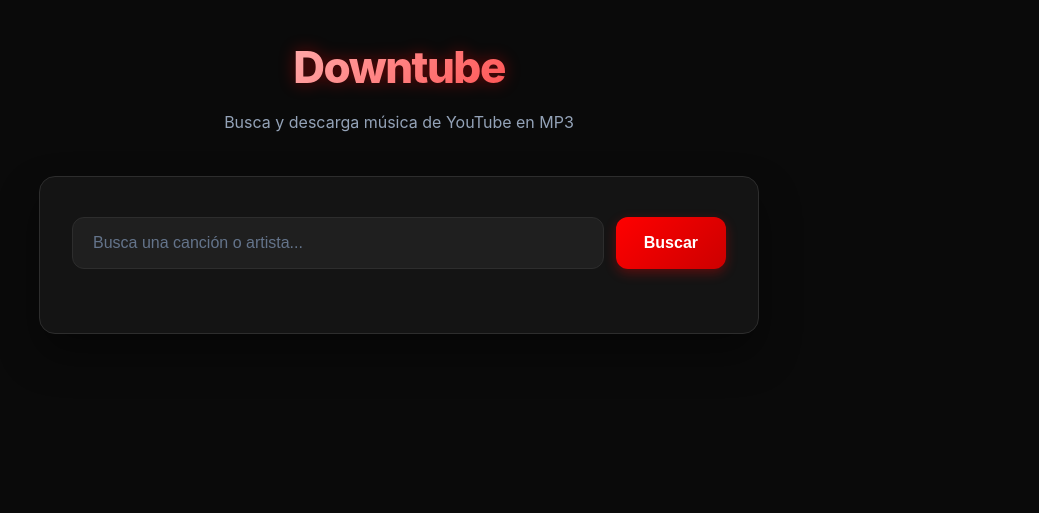
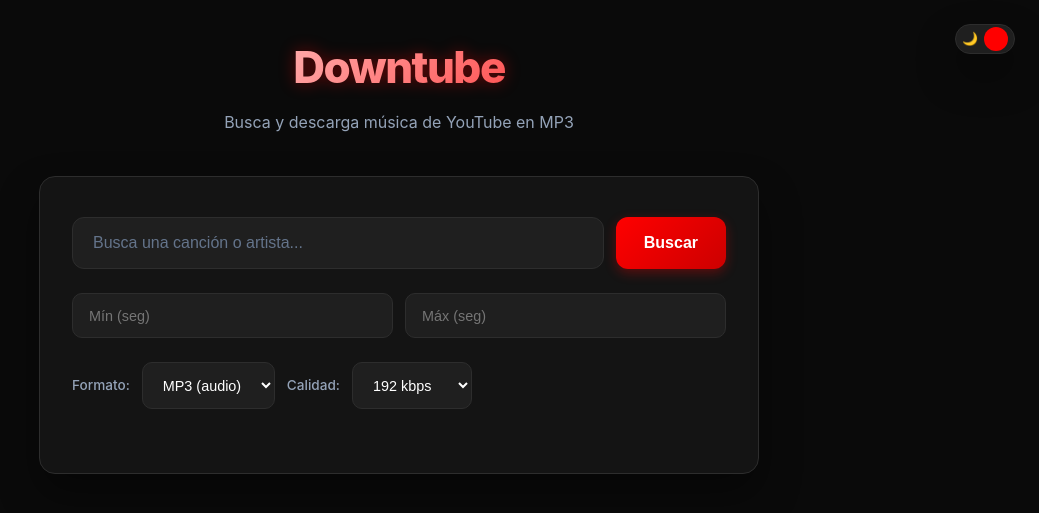
Before and after one commit to yonier-dev/downtube, a Django app: page / in a window 1280 px wide. Shown: the top 513 px of the page, without its empty margins (241-1280 px from the left). Run offline with Django 5.2, Linux system fonts and the light colour scheme.

Commit message:
feat: agregar descarga MP4 y selección de calidad (MP3/MP4)
- Backend: download_media() soporta MP3 (128/192/320 kbps) y MP4 (360p/480p/720p/1080p)
- Backend: endpoint /api/download/ acepta parametros format y quality
- Frontend: selectores de formato y calidad en la UI
- Frontend: opciones de calidad dinámicas segun el formato
- Frontend: mensajes de progreso adaptados al formato seleccionado
- Frontend: toggle tema oscuro/claro y filtros de duración
- Frontend: notificaciones del navegador al completar descargas

```diff
--- a/workspace/core/views.py
+++ b/workspace/core/views.py
@@ -68,15 +68,24 @@ def search_music(request):
 @require_http_methods(['POST'])
 def download_music(request):
     """
-    Endpoint de descarga de audio MP3.
-    Cuerpo esperado (JSON): { "url": "https://www.youtube.com/watch?v=..." }
+    Endpoint de descarga de audio o video.
+    Cuerpo esperado (JSON): {
+        "url": "https://www.youtube.com/watch?v=...",
+        "format": "mp3",      # opcional: 'mp3' o 'mp4', default 'mp3'
+        "quality": "192"      # opcional: mp3 -> '128'|'192'|'320'; mp4 -> '360'|'480'|'720'|'1080'
+    }
     """
     try:
         data = json.loads(request.body)
         url = data.get('url', '').strip()
+        fmt = data.get('format', 'mp3').strip().lower()
+        quality = data.get('quality', '192').strip()
 
         if not url:
             return JsonResponse({'error': 'URL vacía'}, status=400)
+
+        if fmt not in ('mp3', 'mp4'):
+            return JsonResponse({'error': "Formato no válido. Usa 'mp3' o 'mp4'."}, status=400)
 
         if not yt_service._is_youtube_url(url):
             return JsonResponse({'error': 'URL no válida de YouTube'}, status=400)
@@ -104,9 +113,9 @@ def download_music(request):
             status='processing',
         )
 
-        # Descargar audio
+        # Descargar audio o video según el formato solicitado
         try:
-            result = yt_service.download_mp3(url, task_id)
+            result = yt_service.download_media(url, task_id, fmt=fmt, quality=quality)
 
             task.title = result.get('title', task.title)
             task.file_path = result.get('file_path', '')
@@ -118,6 +127,8 @@ def download_music(request):
                 'task_id': task_id,
                 'status': 'completed',
                 'title': result.get('title', ''),
+                'format': result.get('format', fmt),
+                'quality': result.get('quality', quality),
                 'file_name': result.get('file_name', ''),
                 'file_size': result.get('file_size', 0),
                 'download_url': f'{settings.MEDIA_URL}{result.get("file_name", "")}',
--- a/workspace/static/css/style.css
+++ b/workspace/static/css/style.css
@@ -104,6 +104,104 @@ header h1 {
     display: flex;
     gap: 0.75rem;
     margin-bottom: 1.5rem;
+}
+
+/* Selector de formato y calidad */
+.format-group {
+    display: flex;
+    gap: 0.75rem;
+    margin-bottom: 1.5rem;
+    flex-wrap: wrap;
+    align-items: center;
+}
+
+.format-group label {
+    font-size: 0.85rem;
+    color: var(--text-secondary);
+    font-weight: 500;
+}
+
+.format-group select {
+    padding: 0.85rem 1rem;
+    background: var(--input-bg);
+    border: 1px solid var(--border-color);
+    border-radius: 10px;
+    color: var(--text-primary);
+    font-size: 0.9rem;
+    outline: none;
+    cursor: pointer;
+    transition: var(--transition);
+    min-width: 120px;
+}
+
+.format-group select:focus {
+    border-color: var(--accent);
+}
+
+/* Filtros de búsqueda */
+.filters-group {
+    display: flex;
+    gap: 0.75rem;
+    margin-bottom: 1.5rem;
+    flex-wrap: wrap;
+}
+
+.filter-input {
+    flex: 1;
+    min-width: 100px;
+    padding: 0.85rem 1rem;
+    background: var(--input-bg);
+    border: 1px solid var(--border-color);
+    border-radius: 10px;
+    color: var(--text-primary);
+    font-size: 0.9rem;
+    outline: none;
+    transition: var(--transition);
+}
+
+.filter-input:focus {
+    border-color: var(--accent);
+}
+
+/* Toggle de tema */
+.theme-toggle {
+    position: fixed;
+    top: 1.5rem;
+    right: 1.5rem;
+    width: 60px;
+    height: 30px;
+    background: var(--input-bg);
+    border: 1px solid var(--border-color);
+    border-radius: 15px;
+    cursor: pointer;
+    display: flex;
+    align-items: center;
+    justify-content: space-between;
+    padding: 0 6px;
+    box-shadow: var(--shadow);
+    z-index: 100;
+    transition: var(--transition);
+}
+
+.theme-toggle:hover {
+    border-color: var(--accent);
+}
+
+.theme-toggle .toggle-thumb {
+    width: 24px;
+    height: 24px;
+    background: var(--accent);
+    border-radius: 50%;
+    transition: var(--transition);
+}
+
+[data-theme="light"] .theme-toggle .toggle-thumb {
+    background: #ff6666;
+    margin-left: 30px;
+}
+
+.theme-toggle .toggle-icon {
+    font-size: 0.8rem;
 }
 
 #searchInput {
--- a/workspace/static/js/app.js
+++ b/workspace/static/js/app.js
@@ -1,5 +1,7 @@
 const searchInput = document.getElementById('searchInput');
 const searchBtn = document.getElementById('searchBtn');
+const formatSelect = document.getElementById('formatSelect');
+const qualitySelect = document.getElementById('qualitySelect');
 const resultsContainer = document.getElementById('resultsContainer');
 const resultsList = document.getElementById('resultsList');
 const downloadSection = document.getElementById('downloadSection');
@@ -14,7 +16,114 @@ const errorMessage = document.getElementById('errorMessage');
 let selectedVideo = null;
 let searchTimeout = null;
 
-// Mostrar notificación toast
+// ==================== TEMA OSCURO/CLARO ====================
+const themeToggle = document.createElement('div');
+themeToggle.className = 'theme-toggle';
+themeToggle.innerHTML = `
+    <span class="toggle-icon" id="themeIcon">🌙</span>
+    <div class="toggle-thumb" id="themeThumb"></div>
+`;
+document.body.appendChild(themeToggle);
+
+const themeIcon = document.getElementById('themeIcon');
+const themeThumb = document.getElementById('themeThumb');
+
+// Cargar tema guardado
+const savedTheme = localStorage.getItem('theme') || 'dark';
+document.documentElement.setAttribute('data-theme', savedTheme);
+updateThemeUI(savedTheme);
+
+function updateThemeUI(theme) {
+    const isDark = theme === 'dark';
+    themeIcon.textContent = isDark ? '🌙' : '☀️';
+    themeThumb.style.marginLeft = isDark ? '0' : '30px';
+}
+
+themeToggle.addEventListener('click', () => {
+    const currentTheme = document.documentElement.getAttribute('data-theme');
+    const newTheme = currentTheme === 'dark' ? 'light' : 'dark';
+
+    document.documentElement.setAttribute('data-theme', newTheme);
+    localStorage.setItem('theme', newTheme);
+    updateThemeUI(newTheme);
+});
+
+// ==================== NOTIFICACIONES DEL NAVEGADOR ====================
+let notificationPermission = 'default';
+
+function requestNotificationPermission() {
+    if (!('Notification' in window)) {
+        showToast('Tu navegador no soporta notificaciones', 'warning');
+        return;
+    }
+
+    Notification.requestPermission().then(permission => {
+        notificationPermission = permission;
+        if (permission === 'granted') {
+            showToast('Notificaciones activadas ✅', 'success');
+        } else {
+            showToast('Notificaciones bloqueadas ❌', 'warning');
+        }
+    });
+}
+
+function showNotification(title, body) {
+    if (notificationPermission === 'granted') {
+        new Notification(title, {
+            body: body,
+            icon: '/static/favicon.ico'
+        });
+    }
+}
+
+// ==================== FILTROS DE DURACIÓN ====================
+const minDurationInput = document.createElement('input');
+minDurationInput.type = 'number';
+minDurationInput.placeholder = 'Mín (seg)';
+minDurationInput.className = 'filter-input';
+minDurationInput.id = 'minDurationInput';
+
+const maxDurationInput = document.createElement('input');
+maxDurationInput.type = 'number';
+maxDurationInput.placeholder = 'Máx (seg)';
+maxDurationInput.className = 'filter-input';
+maxDurationInput.id = 'maxDurationInput';
+
+// Insertar filtros después del input de búsqueda
+const searchInputGroup = document.querySelector('.input-group');
+const filtersGroup = document.createElement('div');
+filtersGroup.className = 'filters-group';
+filtersGroup.appendChild(minDurationInput);
+filtersGroup.appendChild(maxDurationInput);
+searchInputGroup.parentNode.insertBefore(filtersGroup, searchInputGroup.nextSibling);
+
+// Cambiar opciones de calidad según el formato seleccionado
+function updateQualityOptions() {
+    const isMp4 = formatSelect.value === 'mp4';
+    qualitySelect.innerHTML = '';
+
+    if (isMp4) {
+        qualitySelect.innerHTML = `
+            <option value="360">360p</option>
+            <option value="480">480p</option>
+            <option value="720" selected>720p</option>
+            <option value="1080">1080p</option>
+        `;
+    } else {
+        qualitySelect.innerHTML = `
+            <option value="128">128 kbps</option>
+            <option value="192" selected>192 kbps</option>
+            <option value="320">320 kbps</option>
+        `;
+    }
+}
+
+formatSelect.addEventListener('change', updateQualityOptions);
+
+// Inicializar opciones de calidad al cargar
+updateQualityOptions();
+
+// ==================== MOSTRAR TOAST ====================
 function showToast(message, type = 'success') {
     const toast = document.createElement('div');
     toast.className = `toast ${type}`;
@@ -72,7 +181,7 @@ function getCookie(name) {
     return cookieValue;
 }
 
-// Buscar música con debounce
+// ==================== BÚSQUEDA CON FILTROS ====================
 async function searchMusic() {
     const query = searchInput.value.trim();
     if (!query) return;
@@ -82,14 +191,21 @@ async function searchMusic() {
     searchBtn.textContent = 'Buscando...';
     resultsContainer.classList.add('hidden');
 
+    const minDur = minDurationInput.value || null;
+    const maxDur = maxDurationInput.value || null;
+
     try {
-        const response = await fetch('/api/search/', {
+        const response = await fetch('/api/search/filtered/', {
             method: 'POST',
             headers: {
                 'Content-Type': 'application/json',
                 'X-CSRFToken': getCookie('csrftoken'),
             },
-            body: JSON.stringify({ query }),
+            body: JSON.stringify({
+                query,
+                min_duration: minDur,
+                max_duration: maxDur
+            }),
         });
 
         const data = await response.json();
@@ -145,8 +261,13 @@ function renderResults(results) {
     });
 }
 
-// Iniciar descarga con feedback de progreso por etapas
+// ==================== DESCARGA DE VIDEO INDIVIDUAL ====================
 async function startDownload(url, title) {
+    const fmt = formatSelect.value;
+    const quality = qualitySelect.value;
+    const fmtLabel = fmt === 'mp4' ? 'MP4' : 'MP3';
+    const qualityLabel = qualitySelect.options[qualitySelect.selectedIndex].text;
+
     downloadSection.classList.remove('hidden');
     resultsContainer.classList.add('hidden');
     downloadResult.classList.add('hidden');
@@ -156,8 +277,8 @@ async function startDownload(url, title) {
     const stageMessages = [
         { text: 'Conectando con YouTube...', fill: 10 },
         { text: 'Extrayendo información del video...', fill: 25 },
-        { text: 'Descargando audio...', fill: 50 },
-        { text: 'Convirtiendo a MP3 (192 kbps)...', fill: 75 },
+        { text: `Descargando ${fmtLabel.toUpperCase()}...`, fill: 50 },
+        { text: `Procesando ${fmtLabel.toUpperCase()} (${qualityLabel})...`, fill: 75 },
         { text: 'Finalizando...', fill: 90 },
     ];
 
@@ -180,7 +301,7 @@ async function startDownload(url, title) {
                 'Content-Type': 'application/json',
                 'X-CSRFToken': getCookie('csrftoken'),
             },
-            body: JSON.stringify({ url }),
+            body: JSON.stringify({ url, format: fmt, quality }),
         });
 
         clearInterval(stageInterval);
@@ -198,7 +319,8 @@ async function startDownload(url, title) {
         downloadLink.textContent = `⬇ Descargar ${escapeHtml(data.file_name)}`;
         downloadLink.download = data.file_name;
 
-        showToast('¡Descarga lista! Haz clic para guardar el MP3.', 'success');
+        showToast(`¡Descarga lista! Haz clic para guardar el ${fmtLabel.toUpperCase()}.`, 'success');
+        showNotification('Downtube', `Descarga completada: ${title}`);
     } catch (err) {
         clearInterval(stageInterval);
         showError(err.message);
@@ -206,7 +328,7 @@ async function startDownload(url, title) {
     }
 }
 
-// Eventos
+// ==================== EVENTOS ====================
 searchBtn.addEventListener('click', searchMusic);
 
 searchInput.addEventListener('keypress', (e) => {
@@ -219,3 +341,6 @@ searchInput.addEventListener('input', () => {
     // Opcional: búsqueda automática tras pausa
     // searchTimeout = setTimeout(searchMusic, 500);
 });
+
+// Inicializar notificaciones al cargar
+requestNotificationPermission();
--- a/workspace/templates/core/index.html
+++ b/workspace/templates/core/index.html
@@ -4,7 +4,7 @@
 <head>
     <meta charset="UTF-8">
     <meta name="viewport" content="width=device-width, initial-scale=1.0">
-    <title>Downtube - Buscador y Descargador de MP3</title>
+    <title>Downtube - Buscador y Descargador de MP3 y MP4</title>
     <link rel="stylesheet" href="{% static 'css/style.css' %}">
 </head>
 <body>
@@ -20,6 +20,21 @@
                 <div class="input-group">
                     <input type="text" id="searchInput" placeholder="Busca una canción o artista..." autocomplete="off">
                     <button id="searchBtn">Buscar</button>
+                </div>
+
+                <!-- Selector de formato y calidad -->
+                <div class="format-group">
+                    <label for="formatSelect">Formato:</label>
+                    <select id="formatSelect">
+                        <option value="mp3">MP3 (audio)</option>
+                        <option value="mp4">MP4 (video)</option>
+                    </select>
+                    <label for="qualitySelect">Calidad:</label>
+                    <select id="qualitySelect">
+                        <option value="192">192 kbps</option>
+                        <option value="128">128 kbps</option>
+                        <option value="320">320 kbps</option>
+                    </select>
                 </div>
             </div>
 
```
Also changed, not shown: workspace/core/services.py (+48 -35 lines).
